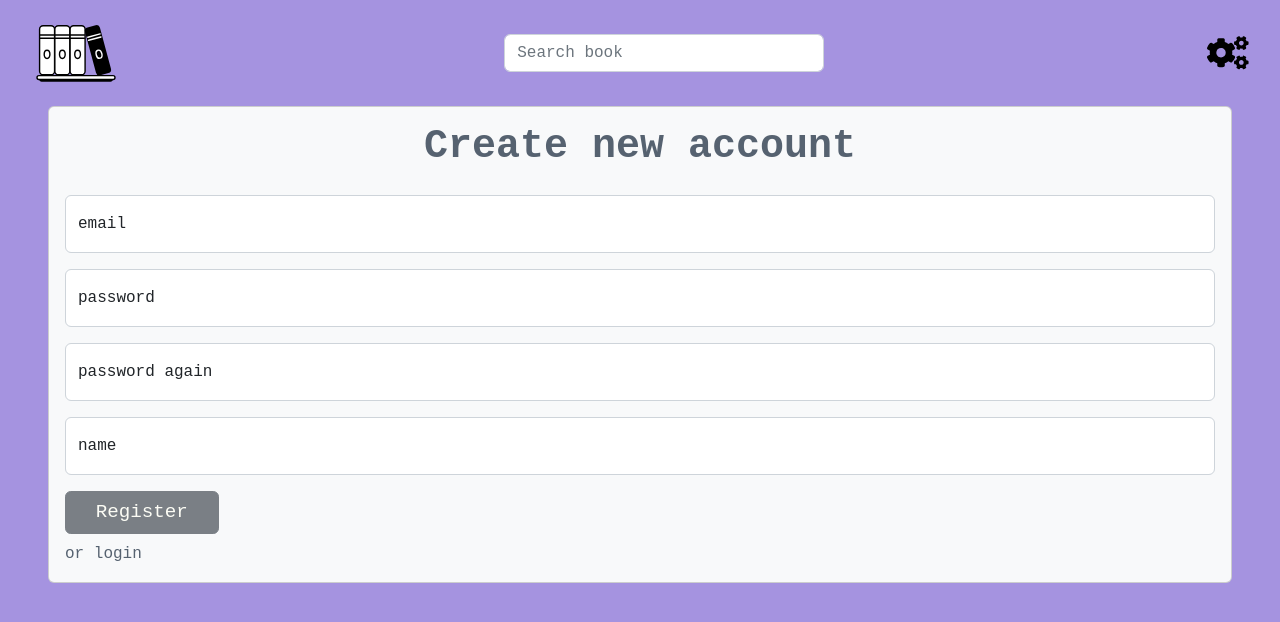
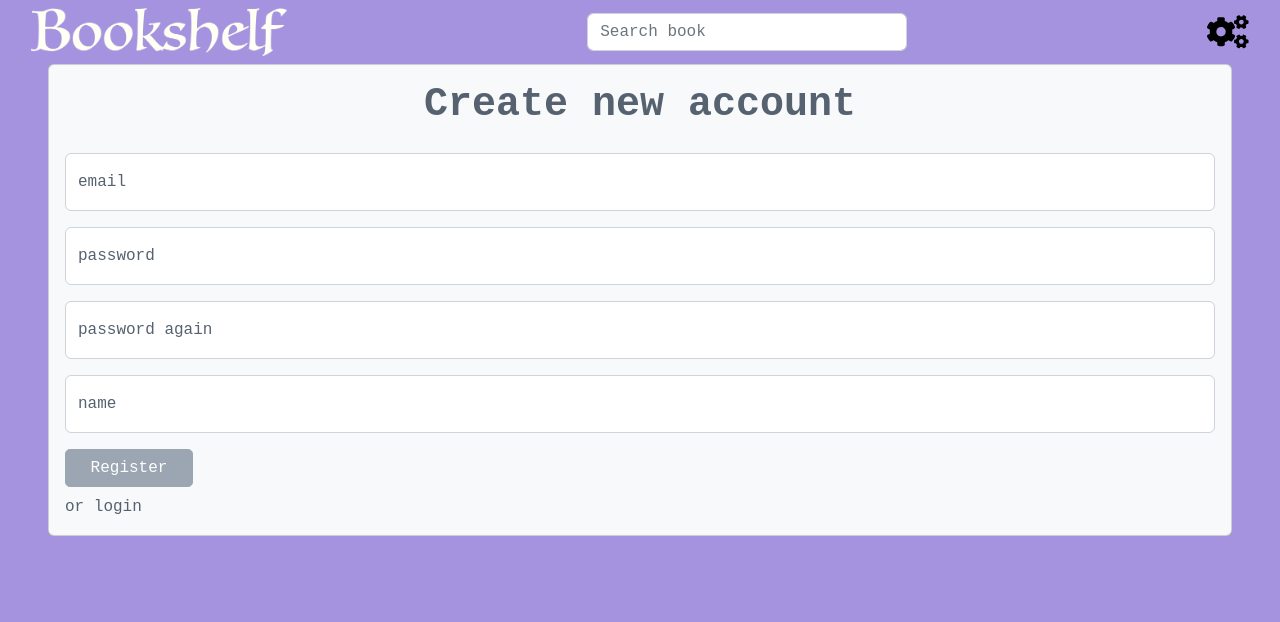
Before and after one commit to klaudiak98/bookshelf, a React (Create React App) app: page /register in a window 1280 px wide. Shown: the top 622 px of the page. Built offline with nearby package versions, Linux system fonts and the light colour scheme.

Commit message:
Add SCSS

```diff
--- a/package.json
+++ b/package.json
@@ -16,6 +16,7 @@
     "react-router-dom": "^6.8.2",
     "react-scripts": "5.0.1",
     "react-spinners": "^0.13.8",
+    "sass": "^1.63.4",
     "web-vitals": "^2.1.4"
   },
   "scripts": {
--- a/src/App.js
+++ b/src/App.js
@@ -1,4 +1,4 @@
-import './App.css';
+import './App.scss';
 import { Route, Routes } from 'react-router';
 import { Card } from 'react-bootstrap';
 import Home from './components/Home';
--- a/src/App.css
+++ b/src/App.scss
@@ -1,12 +1,3 @@
-a {
-  text-decoration: none;
-}
-
-h1 {
-  color: #566270;
-  font-weight: bold;
-}
-
 .navbar {
   font-size: 1.3em;
   display: flex;
@@ -37,25 +28,6 @@ h1 {
 .box:hover {
   background-color: #abababcf;
   box-shadow: 0 0 5px -1px rgba(0, 0, 0, 0.6);
-}
-
-.btn {
-  font-size: 1.2em;
-  width: 8em;
-  border-radius: 0.3em;
-  border-color: #566270;
-  background-color: #566270;
-  color: #FFFFF3;
-}
-
-.btn:hover,
-.btn:active,
-.btn:focus,
-.btn:disabled,
-:not(.btn-check)+.btn:active{
-  background-color: #373f48;
-  border-color: #373f48;
-  color: #FFFFF3;
 }
 
 .form {
@@ -118,3 +90,37 @@ h1 {
   box-shadow: 0 0 0 0.25rem #5662703c;
   border-color: #5662703c;
 }
+
+@import "./styles/variables";
+@import "./styles/mixins";
+
+h1 {
+  font-weight: bold;
+}
+
+a {
+  text-decoration: $text-decoration;
+}
+
+.btn
+{
+  @include btn-style;
+  background-color: $primary-color;
+  border-color: $primary-color;
+  color: $light-color;
+
+  &:hover{
+    background-color: darken($primary-color, 10%);
+    border-color: darken($primary-color, 10%);
+  }
+
+  :not(.btn-check)+&:active{
+    background-color: darken($primary-color, 40%);
+    border-color: darken($primary-color, 40%);
+  }
+
+  &:disabled{
+    background-color: lighten($primary-color, 10%);
+    border-color: lighten($primary-color, 10%);
+  }
+}
--- a/src/components/Navbar.js
+++ b/src/components/Navbar.js
@@ -28,7 +28,7 @@ const Navbar = () => {
 
   return (
     <nav className="navbar">
-        <Link to="/"><img src={Logo} alt="Logo" height="90px" width='90px'/></Link>
+        <Link to="/"><img src="logo.png" alt="logo" style={{'width': '20vw'}}/></Link>
         <div>
           <Form.Control type="text" placeholder="Search book" value={searchInput} onChange={handleChange} style={{'width': '20em'}}/>
           <div className="searchBarList">
--- a/src/index.css
+++ /dev/null
@@ -1,5 +0,0 @@
-body {
-  margin: 0;
-  font-family: monospace;
-  background-color: #A593E0;
-}
--- a/src/index.js
+++ b/src/index.js
@@ -1,7 +1,7 @@
 import React from 'react';
 import ReactDOM from 'react-dom/client';
 import 'bootstrap/dist/css/bootstrap.min.css';
-import './index.css';
+import './index.scss';
 import App from './App';
 import reportWebVitals from './reportWebVitals';
 import { BrowserRouter } from 'react-router-dom';
--- /dev/null
+++ b/src/index.scss
@@ -0,0 +1,8 @@
+@import "./styles/variables";
+
+body {
+  margin: 0;
+  font-family: monospace;
+  background-color: $background-color;
+  color: $primary-color;
+}
--- /dev/null
+++ b/src/styles/_mixins.scss
@@ -0,0 +1,4 @@
+@mixin btn-style {
+    width: 8em;
+    border-radius: 0.3em;
+}
--- /dev/null
+++ b/src/styles/_variables.scss
@@ -0,0 +1,9 @@
+$background-color: #A593E0;
+$primary-color: #566270;
+$secondary-color: #E0E3DA;
+$light-color: #FFFFF3;
+
+$text-decoration: none;
+
+$btn-width: 8em;
+$btn-border-radius: 0.3em;
```
Also changed, not shown: public/logo.png (added), src/components/Register.js (line endings or trailing spaces), 1 other file (tests, documents, lock files or other folders).
